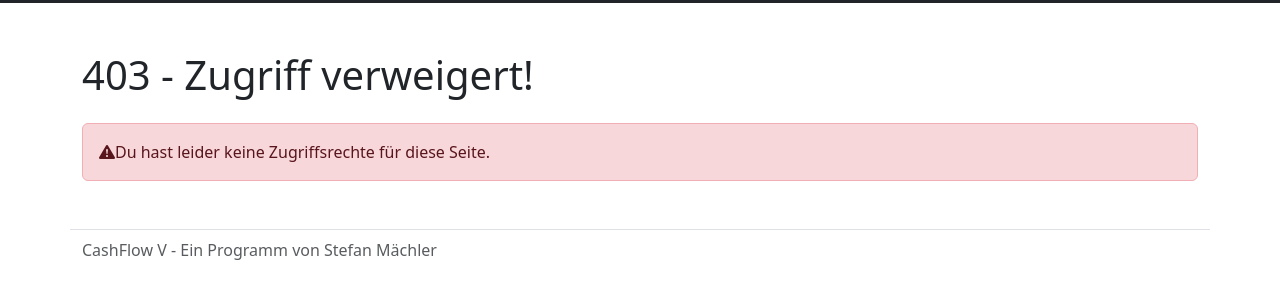
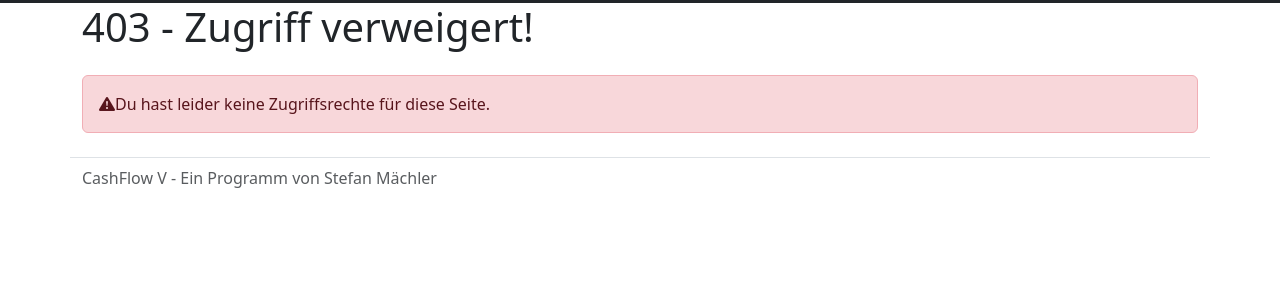
Before and after one commit to machste/cashflow, a Python web app: template cashflow/templates/errors/403.jinja2 in a window 1280 px wide. Shown: the part 55-358 px from the top of the page. Run offline with Jinja, Linux system fonts and the light colour scheme; the template is opened without the code that fills it, so the values that code supplies are empty.

Commit message:
Fix misc layout issues

```diff
--- a/cashflow/templates/errors/403.jinja2
+++ b/cashflow/templates/errors/403.jinja2
@@ -1,7 +1,7 @@
 {% extends "layout.jinja2" %}
 
 {% block content %}
-<div class="container my-5">
+<div class="container content">
   <h1><span class="font-semi-bold">403</span> - Zugriff verweigert!</h1>
   <div class="alert alert-danger d-flex align-items-center my-4" role="alert">
     <i class="bi bi-exclamation-triangle-fill flex-shrink-0 alert-icon"></i>
--- a/cashflow/templates/errors/404.jinja2
+++ b/cashflow/templates/errors/404.jinja2
@@ -1,7 +1,7 @@
 {% extends "layout.jinja2" %}
 
 {% block content %}
-<div class="container my-5">
+<div class="container content">
   <h1><span class="font-semi-bold">404</span> - Seite nicht gefunden!</h1>
   <div class="alert alert-danger d-flex align-items-center my-4" role="alert">
     <i class="bi bi-exclamation-triangle-fill flex-shrink-0 alert-icon"></i>
--- a/cashflow/templates/errors/500.jinja2
+++ b/cashflow/templates/errors/500.jinja2
@@ -1,7 +1,7 @@
 {% extends "layout.jinja2" %}
 
 {% block content %}
-<div class="container my-5">
+<div class="container content">
   <h1><span class="font-semi-bold">500</span> - Server Error!</h1>
   <div class="alert alert-danger d-flex align-items-center my-4" role="alert">
     <i class="bi bi-exclamation-triangle-fill flex-shrink-0 alert-icon"></i>
--- a/cashflow/templates/layout.jinja2
+++ b/cashflow/templates/layout.jinja2
@@ -89,7 +89,7 @@
   {% endblock content %}
 
   <div class="container">
-    <footer class="row pt-2 border-top">
+    <footer class="row py-2 border-top">
       <div class="col-md-12">
           <p class="text-body-secondary">CashFlow V{{ request.context.APP_VERSION }} - Ein Programm von Stefan Mächler</p>
       </div>
```
